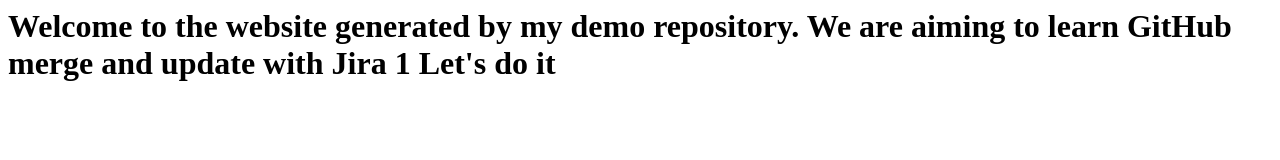
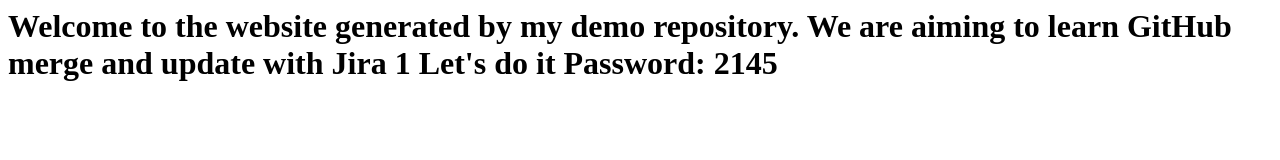
Before and after one commit to SouravMazOrg/SamplePublicRepo, a website: page index.html in a window 1280 px wide. Drawn offline with Linux system fonts and the light colour scheme.

Commit message:
Update index.html

```diff
--- a/index.html
+++ b/index.html
@@ -1,4 +1,5 @@
 <h1>Welcome to the website generated by my demo repository.
     We are aiming to learn GitHub merge and update with Jira 1
     Let's do it
+    Password: 2145
 </h1>
```
